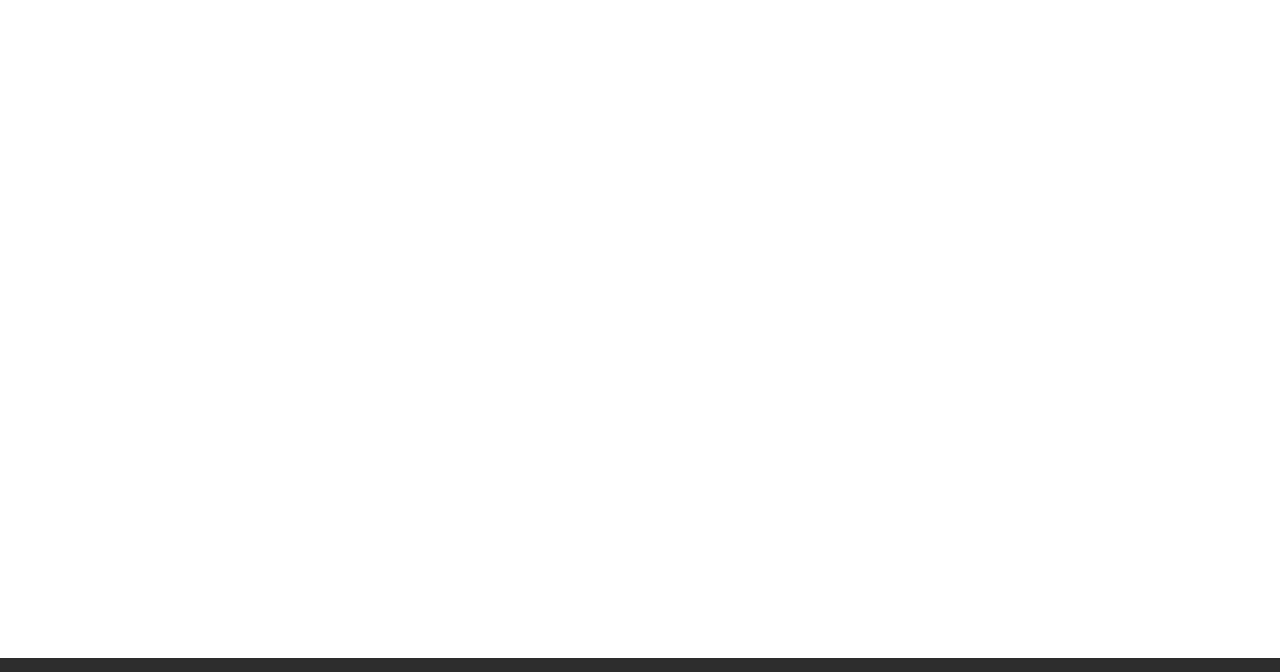
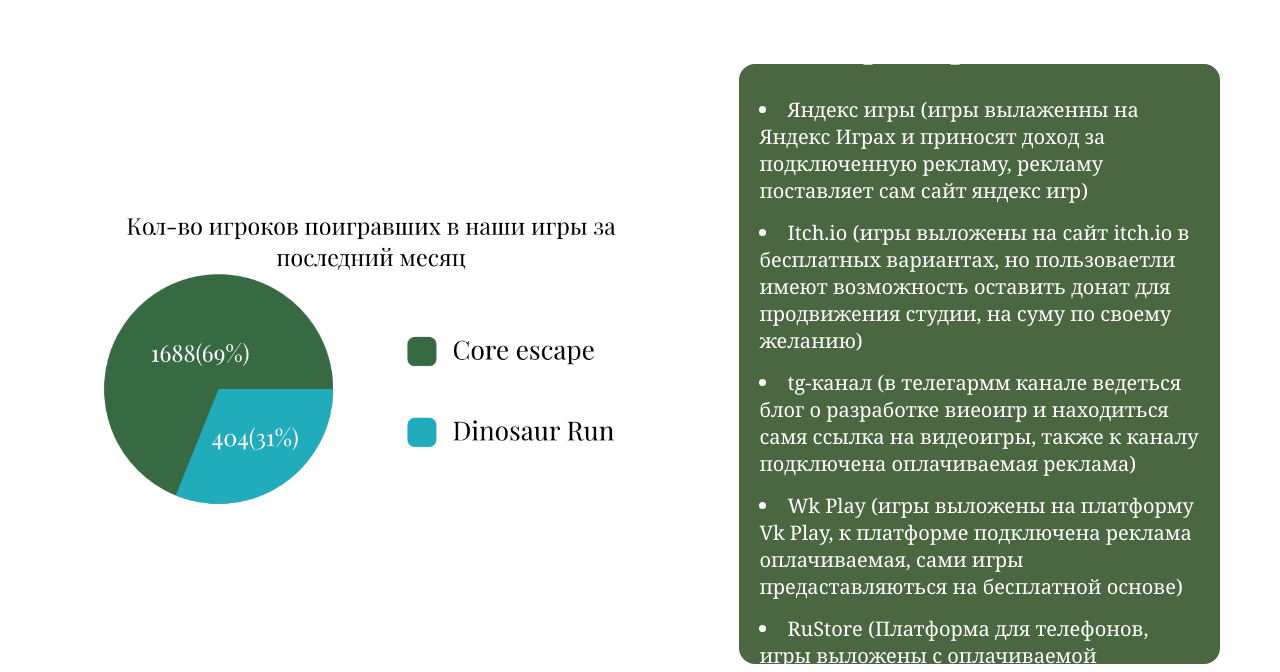
Before and after one commit to Silverhand-404/Pixel-Smith-Studio-Website, a plain HTML site: page investors.html in a window 1280 px wide. Shown: the part 66-738 px from the top of the page. Drawn offline with Linux system fonts and the light colour scheme.

Commit message:
added investors.html

```diff
--- a/css/style.css
+++ b/css/style.css
@@ -408,3 +408,51 @@ footer {
     object-fit: cover;
     border-radius: 16px;
 }
+
+/* ===== СТРАНИЦА ДЛЯ ИНВЕСТОРОВ ===== */
+
+.investor {
+    display: flex;
+    gap: 50px;
+    margin-top: 30px;
+    justify-content: center;
+    align-items: center;
+}
+
+.investor .investor-image {
+    width: 800px;
+    height: auto;
+    overflow: hidden;
+    border-radius: 16px;
+}
+
+.investor .investor-image img {
+    width: 100%;
+    height: 100%;
+    object-fit: cover;
+}
+
+.investor .investor-card {
+    background-color: var(--green);
+    color: var(--white);
+    border-radius: 16px;
+    width: 600px;
+    height: 600px;
+    display: flex;
+    flex-direction: column;
+    align-items: center;
+    justify-content: center;
+    font-family: var(--font-serif);
+    font-size: 20px;
+    padding: 20px;
+}
+
+.investor .investor-card h1 {
+    font-size: 28px;
+    margin-bottom: 30px;
+    text-align: center;
+}
+
+.investor .investor-card li {
+    margin-bottom: 15px;
+}
--- a/investors.html
+++ b/investors.html
@@ -22,7 +22,33 @@
 
     <!-- Основной контент-->
      <main>
-
+        <div class="investor">
+            <div class="investor-image">
+                <img src="img/Graphik.png" alt="Graphik">
+            </div>
+            <div class="investor-card">
+                <h1>Актуальная информация о спонсарах и
+                рекламодателях</h1>
+                <ul>
+                    <li>Яндекс игры (игры вылаженны на Яндекс Играх и приносят
+доход за подключенную рекламу, рекламу поставляет сам
+сайт яндекс игр)</li>
+                    <li>Itch.io (игры выложены на сайт itch.io в бесплатных
+вариантах, но пользоваетли имеют возможность оставить
+донат для продвижения студии, на суму по своему
+желанию)</li>
+                    <li>tg-канал (в телегармм канале ведеться блог о разработке
+виеоигр и находиться самя ссылка на видеоигры, также к
+каналу подключена оплачиваемая реклама)</li>
+                    <li>Wk Play (игры выложены на платформу Vk Play, к
+платформе подключена реклама оплачиваемая, сами игры
+предаставляються на бесплатной основе)</li>
+                    <li>RuStore (Платформа для телефонов, игры выложены с
+оплачиваемой рекламой, прдоставляються в бесплатном
+доступе)</li>
+                </ul>
+            </div>
+        </div>
 
 
      </main>
@@ -35,7 +61,7 @@
         </div>
         <div class="footer-right">
             <span>Pixel Smith Studio</span>
-            <img src="img/logo.png" alt="logo">
+            <img src="img/Logo_16x16.png" alt="logo">
         </div>
     </footer>
 
```
Also changed, not shown: img/Graphik.png (added).
